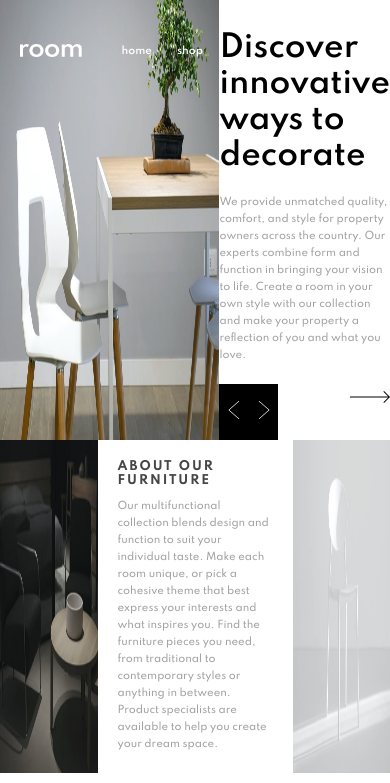
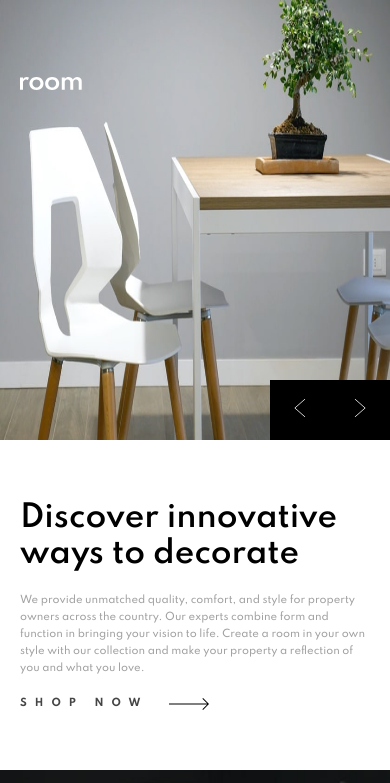
Before and after one commit to SwastikSonkusare/Room-Home-Page, a React (Create React App) app: page / in a window 390 px wide. Shown: the top 783 px of the page. Built offline with nearby package versions, Linux system fonts and the light colour scheme.

Commit message:
added: responsive changes

```diff
--- a/src/App.js
+++ b/src/App.js
@@ -4,10 +4,10 @@ import About from "./components/About/About";
 
 const App = () => {
   return (
-    <div>
+    <>
       <Header />
       <About />
-    </div>
+    </>
   );
 };
 
--- a/src/components/About/About.scss
+++ b/src/components/About/About.scss
@@ -2,8 +2,18 @@
   display: grid;
   grid-template-columns: 1fr 2fr 1fr;
 
+  @media only screen and (max-width: 50em) {
+    display: flex;
+    flex-direction: column;
+    justify-content: center;
+  }
+
   &__container {
     padding: 2rem;
+
+    @media only screen and (max-width: 50em) {
+      padding: 5rem;
+    }
 
     & div {
       max-width: 42rem;
--- a/src/components/Header/Header.scss
+++ b/src/components/Header/Header.scss
@@ -2,4 +2,10 @@ header {
   display: grid;
   grid-template-columns: 3fr 2fr;
   position: relative;
+
+  @media only screen and (max-width: 50em) {
+    display: flex;
+    flex-direction: column;
+    justify-content: center;
+  }
 }
--- a/src/components/Navbar/Navbar.scss
+++ b/src/components/Navbar/Navbar.scss
@@ -14,6 +14,11 @@ ul {
   justify-content: space-between;
   align-items: center;
   grid-gap: 2.5rem;
+
+  @media only screen and (max-width: 31.25em) {
+    display: none;
+    visibility: hidden;
+  }
 }
 
 li {
--- a/src/components/ShopSection/ShopSection.scss
+++ b/src/components/ShopSection/ShopSection.scss
@@ -1,9 +1,14 @@
 .shop-section {
+  position: relative;
+  padding: 0 2rem;
   display: flex;
   flex-direction: column;
   justify-content: center;
   align-items: center;
-  position: relative;
+
+  @media only screen and (max-width: 50em) {
+    padding: 6rem 2rem;
+  }
 
   &__container {
     display: flex;
@@ -47,6 +52,15 @@
     justify-content: space-around;
     background-color: #000;
 
+    @media only screen and (max-width: 50em) {
+      width: 12rem;
+      height: 6rem;
+      top: 0;
+      right: 0;
+      left: auto;
+      transform: translateY(-100%);
+    }
+
     & button {
       border: none;
       background-color: transparent;
```
